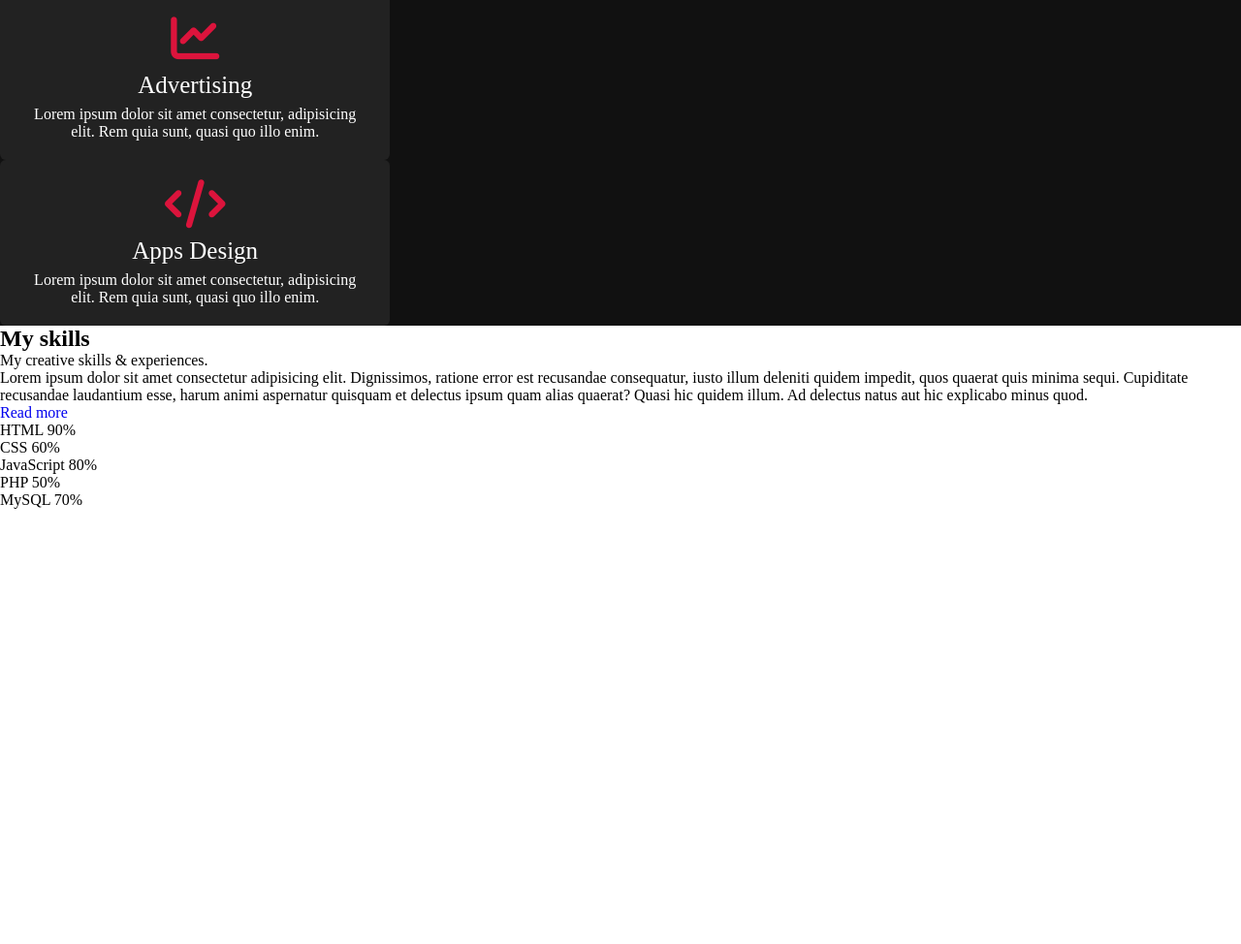
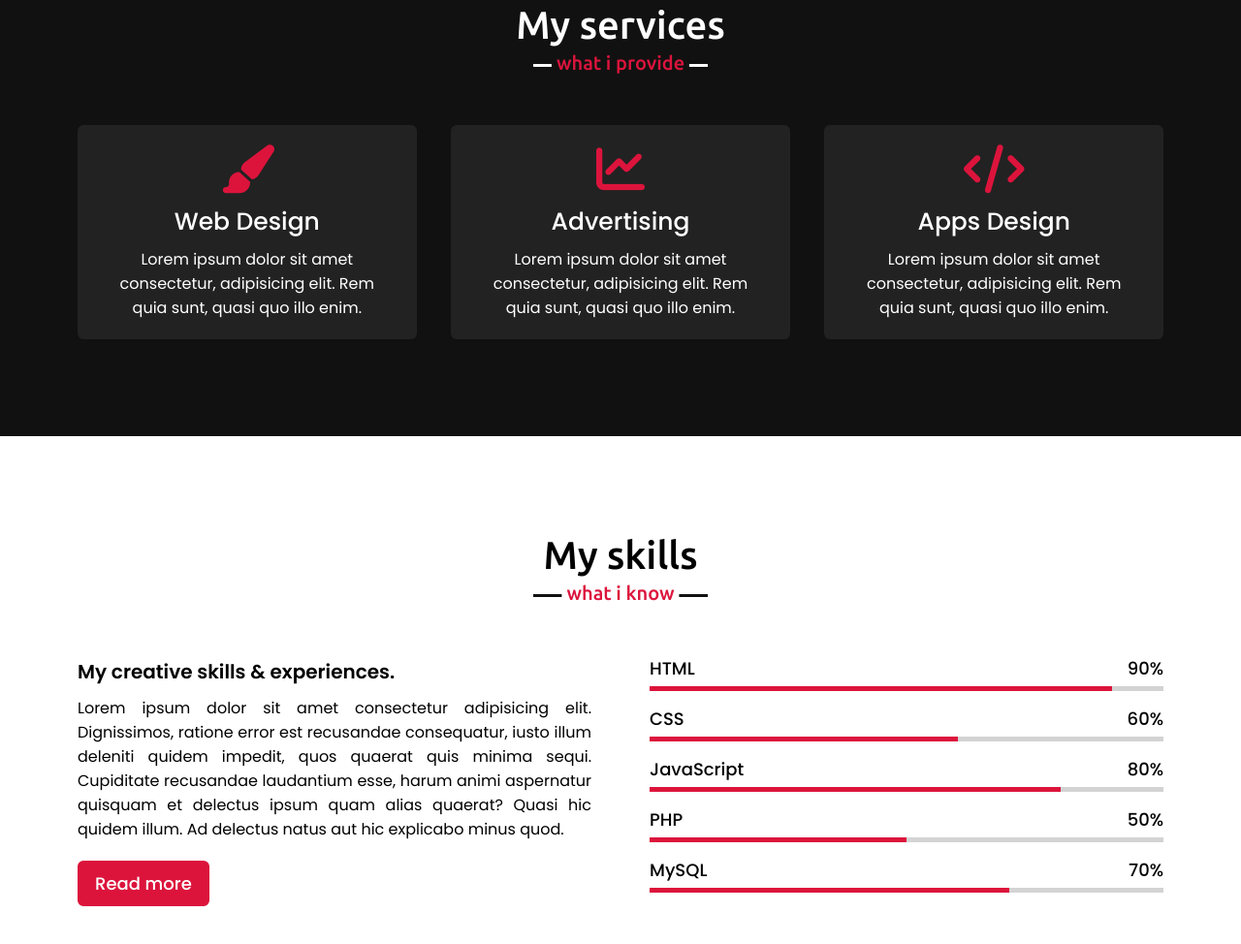
Before and after one commit to shivamrathi99/portfolio-website, a plain HTML site: page index.html in a window 1280 px wide. Shown: the part 1648-2622 px from the top of the page at 97% size. Before the commit the page ends 2173 px from the top, so only its background shows below. Drawn offline with nearby package versions, Linux system fonts and the light colour scheme.

Commit message:
skill section styling

```diff
--- a/style.css
+++ b/style.css
@@ -9,6 +9,61 @@
 
 html {
   scroll-behavior: smooth;
+}
+
+section {
+  padding: 100px 0;
+}
+.max-width {
+  max-width: 1300px;
+  padding: 0 80px;
+  margin: auto;
+}
+.about,
+.services,
+.skills,
+.teams,
+.contact,
+footer {
+  font-family: "Poppins", sans-serif;
+}
+.about .about-content,
+.services .serv-content,
+.skills .skills-content,
+.contact .contact-content {
+  display: flex;
+  flex-wrap: wrap;
+  align-items: center;
+  justify-content: space-between;
+}
+section .title {
+  position: relative;
+  text-align: center;
+  font-size: 40px;
+  font-weight: 500;
+  margin-bottom: 60px;
+  padding-bottom: 20px;
+  font-family: "Ubuntu", sans-serif;
+}
+section .title::before {
+  content: "";
+  position: absolute;
+  bottom: 0px;
+  left: 50%;
+  width: 180px;
+  height: 3px;
+  background: #111;
+  transform: translateX(-50%);
+}
+section .title::after {
+  position: absolute;
+  bottom: -8px;
+  left: 50%;
+  font-size: 20px;
+  color: crimson;
+  padding: 0 5px;
+  background: #fff;
+  transform: translateX(-50%);
 }
 
 /* navbar styling */
@@ -215,6 +270,81 @@ html {
   margin: 10px 0 7px 0;
 }
 
+/* skills section styling */
+
+.skills .title::after {
+  content: "what i know";
+}
+.skills .skills-content .column {
+  width: calc(50% - 30px);
+}
+.skills .skills-content .left .text {
+  font-size: 20px;
+  font-weight: 600;
+  margin-bottom: 10px;
+}
+.skills .skills-content .left p {
+  text-align: justify;
+}
+.skills .skills-content .left a {
+  display: inline-block;
+  background: crimson;
+  color: #fff;
+  font-size: 18px;
+  font-weight: 500;
+  padding: 8px 16px;
+  margin-top: 20px;
+  border-radius: 6px;
+  border: 2px solid crimson;
+  transition: all 0.3s ease;
+}
+.skills .skills-content .left a:hover {
+  color: crimson;
+  background: none;
+}
+.skills .skills-content .right .bars {
+  margin-bottom: 15px;
+}
+.skills .skills-content .right .info {
+  display: flex;
+  margin-bottom: 5px;
+  align-items: center;
+  justify-content: space-between;
+}
+.skills .skills-content .right span {
+  font-weight: 500;
+  font-size: 18px;
+}
+.skills .skills-content .right .line {
+  height: 5px;
+  width: 100%;
+  background: lightgrey;
+  position: relative;
+}
+.skills .skills-content .right .line::before {
+  content: "";
+  position: absolute;
+  height: 100%;
+  left: 0;
+  top: 0;
+  background: crimson;
+}
+.skills-content .right .html::before {
+  width: 90%;
+}
+.skills-content .right .css::before {
+  width: 60%;
+}
+.skills-content .right .js::before {
+  width: 80%;
+}
+.skills-content .right .php::before {
+  width: 50%;
+}
+.skills-content .right .mysql::before {
+  width: 70%;
+}
+
 /* responsive media query start */
 @media (max-width: 1300px) {
   .home .max-width {
```
